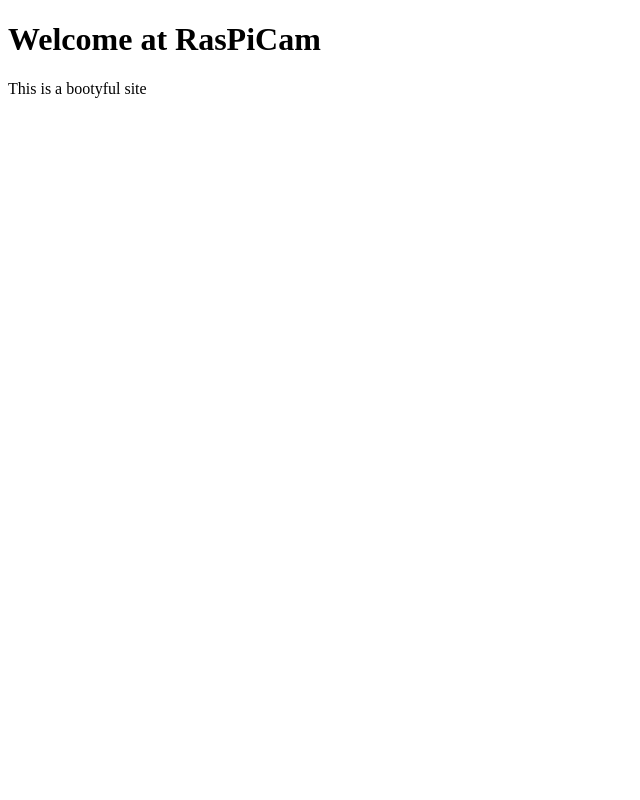
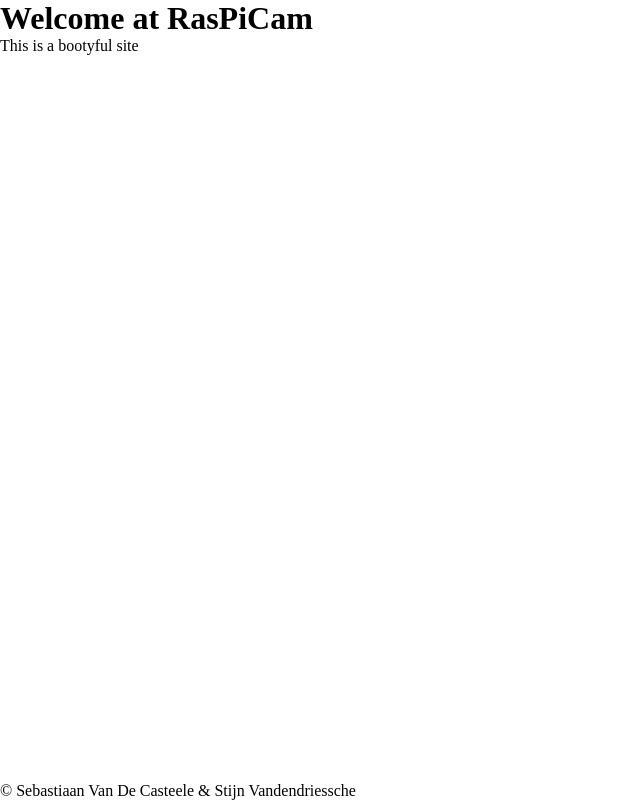
Before and after one commit to XP3RI0N/raspicam, a plain HTML site: page webinterface/index.html in a window 1280 px wide. Shown: the whole page, without its empty margins (0-640 px from the left). Drawn offline with Linux system fonts and the light colour scheme.

Commit message:
some css for the index page

```diff
--- /dev/null
+++ b/webinterface/css/style.scss
@@ -0,0 +1,15 @@
+* {
+	margin: 0;
+	padding: 0;
+}
+
+body {
+	display: flex;
+	flex-flow: column nowrap;
+	min-height: 100%;
+	position: absolute;
+}
+
+main {
+	flex-grow: 1;
+}
--- a/webinterface/index.html
+++ b/webinterface/index.html
@@ -3,13 +3,18 @@
 <head>
 	<meta charset="UTF-8">
 	<title>RasPiCam</title>
+	<link rel="stylesheet" href="css/style.css">
 </head>
 <body>
-<h1>Welcome at RasPiCam</h1>
+<header>
 
-
-<p>
-	This is a bootyful site
-</p>
+</header>
+<main>
+	<h1>Welcome at RasPiCam</h1>
+	<p>This is a bootyful site</p>
+</main>
+<footer>
+	<p>&copy; Sebastiaan Van De Casteele &amp; Stijn Vandendriessche</p>
+</footer>
 </body>
 </html>
```
Also changed, not shown: webinterface/css/style.css (added), 1 other file.
